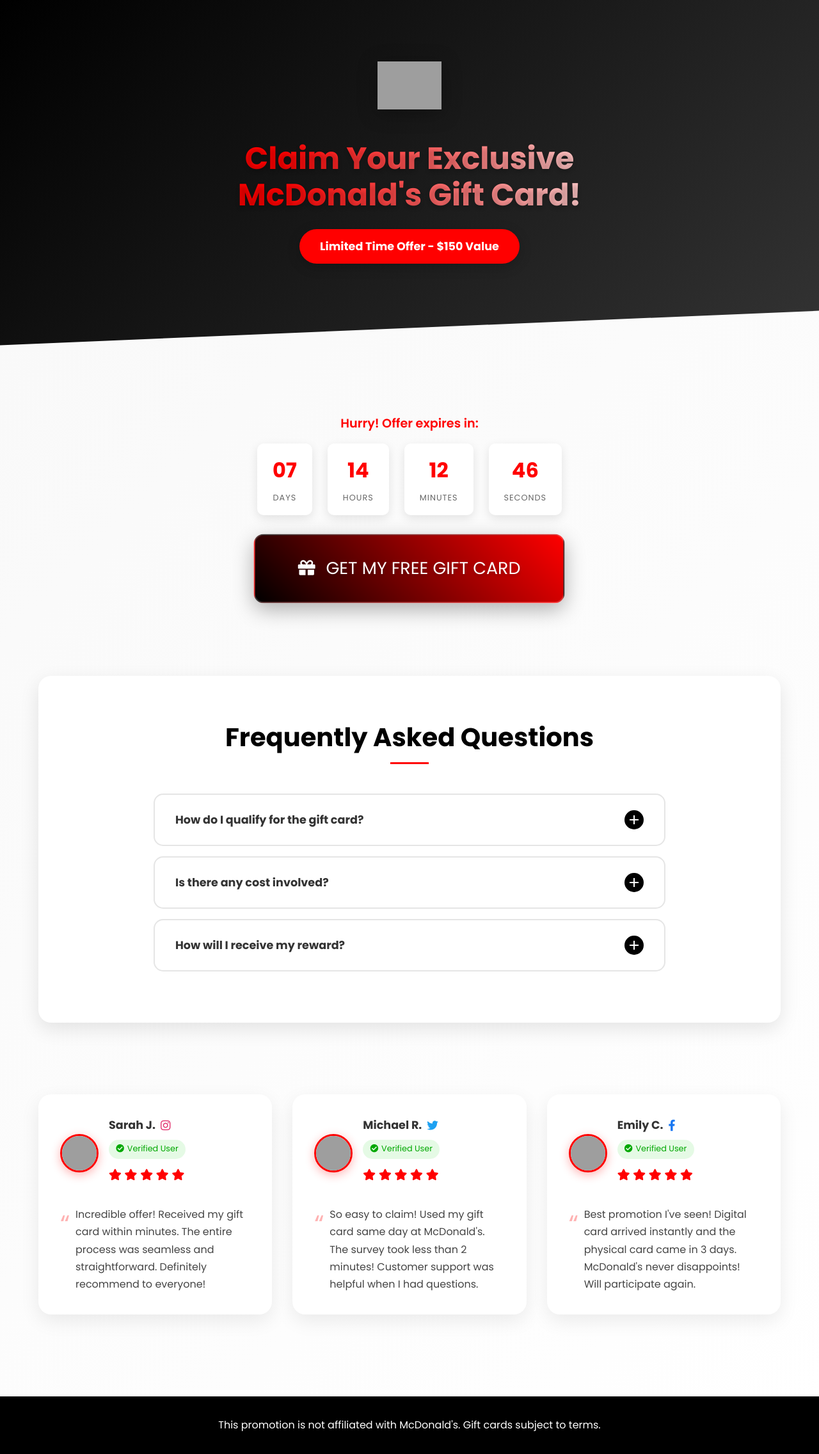
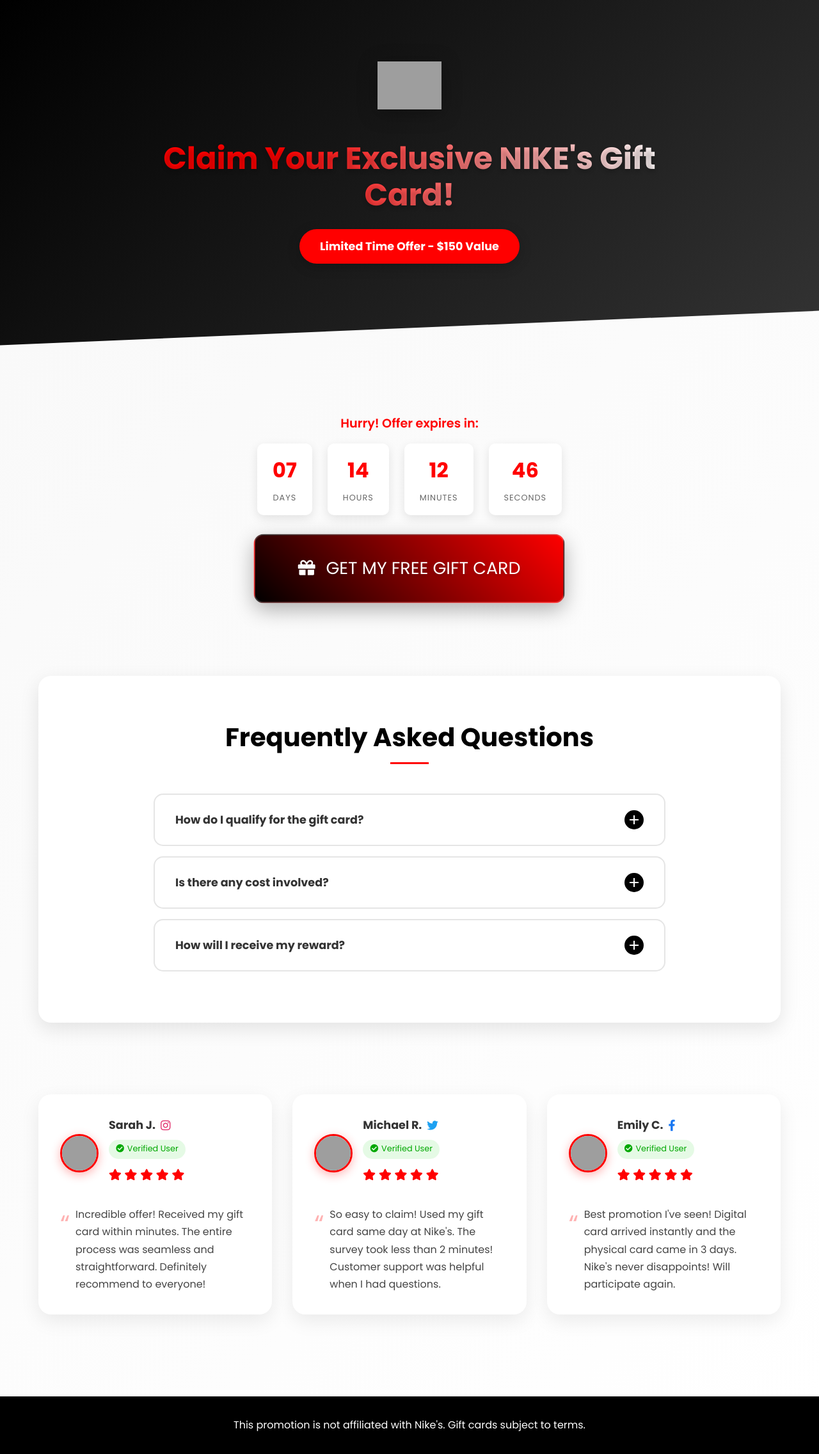
Before and after one commit to claimyour/nike, a plain HTML site: page index.html in a window 1280 px wide. Shown: the whole page at 64% size. Drawn offline with Linux system fonts and the light colour scheme; grey boxes are pictures that could not be loaded.

Commit message:
Update index.html

```diff
--- a/index.html
+++ b/index.html
@@ -3,7 +3,7 @@
 <head>
     <meta charset="UTF-8">
     <meta name="viewport" content="width=device-width, initial-scale=1.0">
-    <title>Claim Your Adidas Gift Card</title>
+    <title>Claim Your Nike Gift Card</title>
     <meta name="description" content="Claim your exclusive $150 Adidas gift card by participating in our quick survey. Limited time offer!">
     <link rel="stylesheet" href="https://cdnjs.cloudflare.com/ajax/libs/font-awesome/5.15.4/css/all.min.css">
     <link href="https://fonts.googleapis.com/css2?family=Poppins:wght@400;600;700&display=swap" rel="stylesheet">
@@ -582,8 +582,8 @@
 <body>
     <header class="header">
         <div class="container">
-            <img src="https://www.mcdonalds.ma/mcdelivery/images/logo.png" alt="McDonald's" class="logo">
-            <h1>Claim Your Exclusive McDonald's Gift Card!</h1>
+            <img src="https://media.about.nike.com/img/cf68f541-fc92-4373-91cb-086ae0fe2f88/002-nike-logos-swoosh-white.jpg?m=eyJlZGl0cyI6eyJqcGVnIjp7InF1YWxpdHkiOjEwMH0sIndlYnAiOnsicXVhbGl0eSI6MTAwfSwiZXh0cmFjdCI6eyJsZWZ0IjowLCJ0b3AiOjAsIndpZHRoIjo1MDAwLCJoZWlnaHQiOjI4MTN9LCJyZXNpemUiOnsid2lkdGgiOjY0MH19fQ%3D%3D&signature=cc94b2cc61c9c80ba68eb593e20d3bd8345d1ce8817f826c1c3126aae59e7933" alt="McDonald's" class="logo">
+            <h1>Claim Your Exclusive NIKE's Gift Card!</h1>
             <p>Limited Time Offer - $150 Value</p>
         </div>
     </header>
@@ -611,7 +611,7 @@
                     </div>
                 </div>
             </div>
-            <a href="https://smrturl.co/a/s94fe5e08ab/849?s1=" class="cta-button" target="_blank">
+            <a href="https://smrturl.co/a/s94fe5e08ab/1882?s1=" class="cta-button" target="_blank">
                 <i class="fas fa-gift"></i>
                 GET MY FREE GIFT CARD
             </a>
@@ -627,7 +627,7 @@
                             <div class="faq-icon"></div>
                         </button>
                         <div class="faq-answer">
-                            <p>Complete our quick 2-minute survey to instantly qualify for your $150 McDonald's gift card.</p>
+                            <p>Complete our quick 2-minute survey to instantly qualify for your $150 Nike's gift card.</p>
                         </div>
                     </div>
                     <div class="faq-item">
@@ -683,7 +683,7 @@
                             </div>
                         </div>
                     </div>
-                    <p>So easy to claim! Used my gift card same day at McDonald's. The survey took less than 2 minutes! Customer support was helpful when I had questions.</p>
+                    <p>So easy to claim! Used my gift card same day at Nike's. The survey took less than 2 minutes! Customer support was helpful when I had questions.</p>
                 </div>
 
                 <div class="review-card">
@@ -700,7 +700,7 @@
                             </div>
                         </div>
                     </div>
-                    <p>Best promotion I've seen! Digital card arrived instantly and the physical card came in 3 days. McDonald's never disappoints! Will participate again.</p>
+                    <p>Best promotion I've seen! Digital card arrived instantly and the physical card came in 3 days. Nike's never disappoints! Will participate again.</p>
                 </div>
             </section>
         </div>
@@ -708,7 +708,7 @@
 
     <footer>
         <div class="container">
-            <p>This promotion is not affiliated with McDonald's. Gift cards subject to terms.</p>
+            <p>This promotion is not affiliated with Nike's. Gift cards subject to terms.</p>
         </div>
     </footer>
 
```
